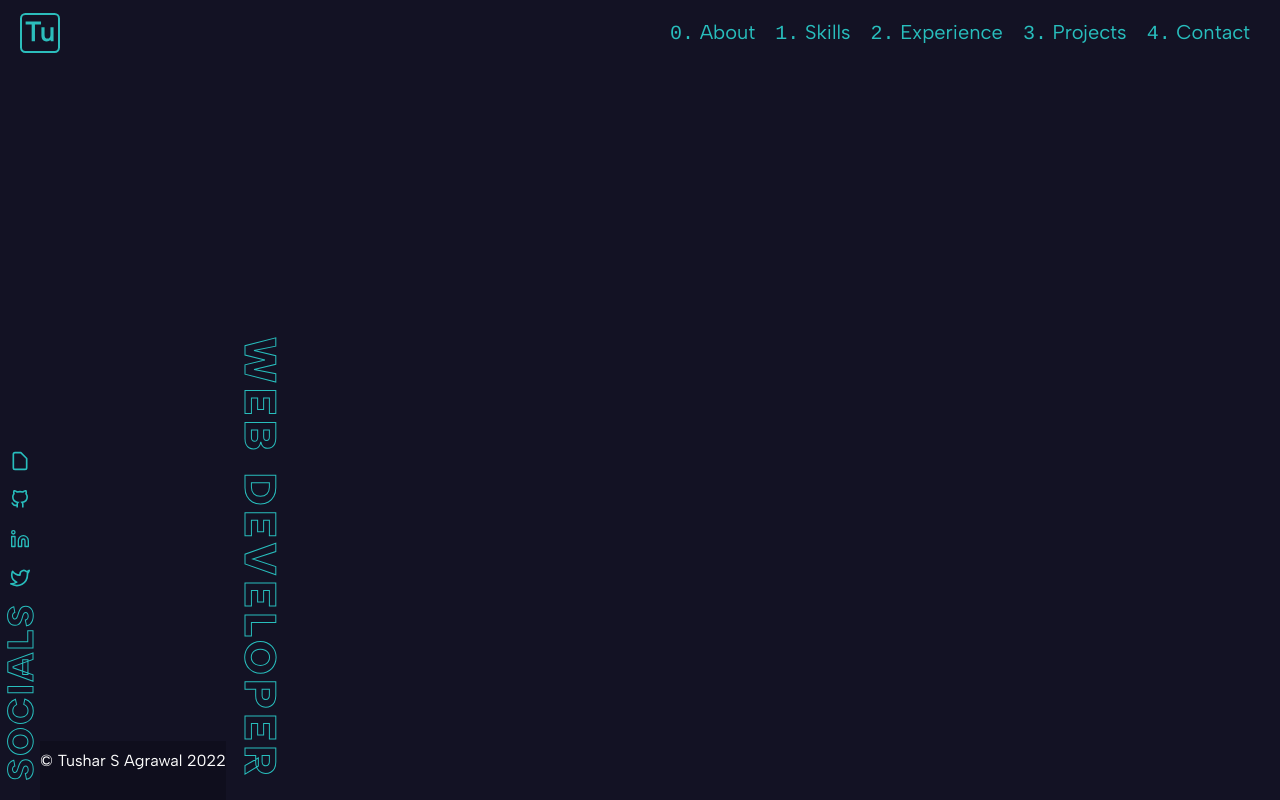
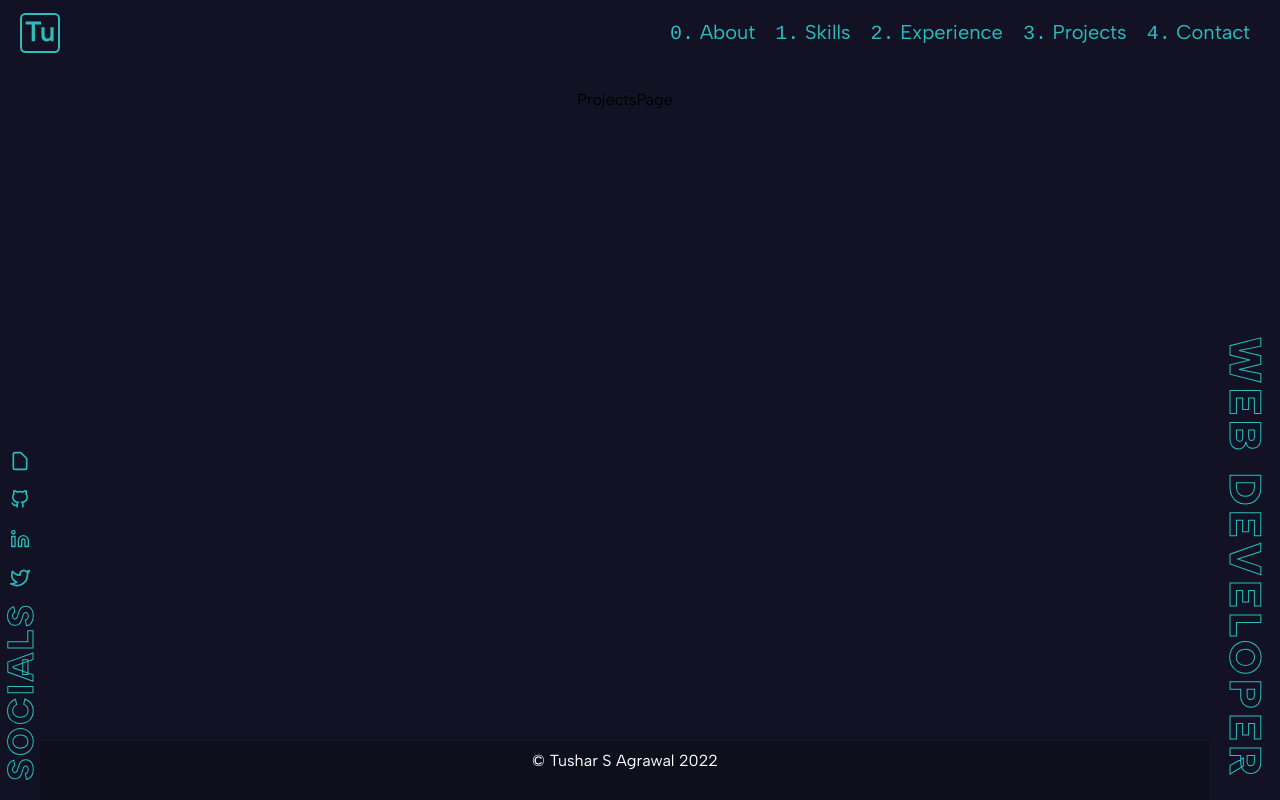
Before and after one commit to TusharYaar/portfolio_v3, a Next.js app in the folder next/: page /projects in a window 1280 px wide. Built offline with nearby package versions, Linux system fonts and the light colour scheme.

Commit message:
Project updates
Layout bug fix

commit before project sections

```diff
--- a/next/components/Layout.tsx
+++ b/next/components/Layout.tsx
@@ -19,7 +19,7 @@ const Layout = ({ children }: { children: JSX.Element }) => {
       {isMobileView ? <MobileHeader /> : <Header />}
       <div className={styles.pageContainer}>
         {!isMobileView && <LeftBar />}
-        <div>
+        <div className={styles.footerContainer}>
           <div className={styles.container}>{children}</div>
           <Footer />
         </div>
--- a/next/components/sections/FeaturedProjectSection.tsx
+++ b/next/components/sections/FeaturedProjectSection.tsx
@@ -27,7 +27,7 @@ export type ProjectDocument = {
 const FeaturedProjectSection = ({ projects }: { projects: ProjectDocument[] }) => {
   return (
     <div>
-      <h3>Projects I proudly showcase</h3>
+      <h3 className={styles.header}>Projects I proudly showcase</h3>
       <div>
         {projects.map((project, index) => (
           <FeaturedProject project={project} key={project._id} reverse={index % 2 == 0} />
--- a/next/components/sections/RecentProjectSection.tsx
+++ b/next/components/sections/RecentProjectSection.tsx
@@ -7,7 +7,7 @@ import styles from "../../styles/sections/RecentProjectSection.module.css";
 const RecentProjectSection = ({ projects }: { projects: ProjectDocument[] }) => {
   return (
     <div>
-      <h3>Other projects i made recently...</h3>
+      <h3 className={styles.header}>Other projects i made recently...</h3>
       <div className={styles.container}>
         {projects.map((project, index) => (
           <RecentProject project={project} key={project._id} />
--- a/next/styles/Layout.module.css
+++ b/next/styles/Layout.module.css
@@ -1,6 +1,12 @@
 .pageContainer {
     display: flex;
     flex-direction: row;
+}
+
+.footerContainer {
+    flex-grow: 1;
+    display: flex;
+    flex-direction: column;
 }
 
 .container {
@@ -8,4 +14,5 @@
     padding: 20px;
     max-width: 1140px;
     margin: auto;
+    margin-top: 70px;
 }
--- a/next/styles/components/FeaturedProject.module.css
+++ b/next/styles/components/FeaturedProject.module.css
@@ -43,7 +43,8 @@
 }
 
 .projectTitle {
-    font-size: 46px;
+    font-size: 36px;
+    font-weight: 500;
 }
 .projectStack {
     display: flex;
@@ -52,7 +53,7 @@
 }
 .projectStack span {
     margin-left:10px;
-    font-family: 'Cousine', monospace;
+    font-family: var(--code-font);
     font-size: 14px;
     color: #c4c4c4;
 }
--- a/next/styles/sections/FeaturedProjectSection.module.css
+++ b/next/styles/sections/FeaturedProjectSection.module.css
@@ -0,0 +1,5 @@
+
+    .header {
+        font-size: 48px;
+        color: var(--text);
+    }
--- a/next/styles/sections/Hello.module.css
+++ b/next/styles/sections/Hello.module.css
@@ -1,7 +1,7 @@
 .container {
-    min-height: 100vh;
+    min-height: calc(90vh - 70px);
     display: flex;
-    align-items: "flex-start";
+    align-items: flex-start;
     justify-content: center;
     flex-direction: column;
     padding: 10px;
@@ -17,7 +17,7 @@ p.nameLine {
     font-weight: bold;
     font-size: 72px;
     color: var(--primary);
-    background: -webkit-linear-gradient(135deg, #ff9202 80%, var(--secondary));
+    background: -webkit-linear-gradient(135deg, #d1831e 60%, var(--secondary));
     background-clip:content-box;
     -webkit-background-clip: text;
     -webkit-text-fill-color: transparent;
--- a/next/styles/sections/RecentProjectSection.module.css
+++ b/next/styles/sections/RecentProjectSection.module.css
@@ -1,3 +1,9 @@
+.header {
+    font-family: var(--code-font);
+    color: var(--secondary);
+    font-size: 24px;
+    font-weight: normal;
+}
 .container {
     display: grid;
     gap: 20px;
```
